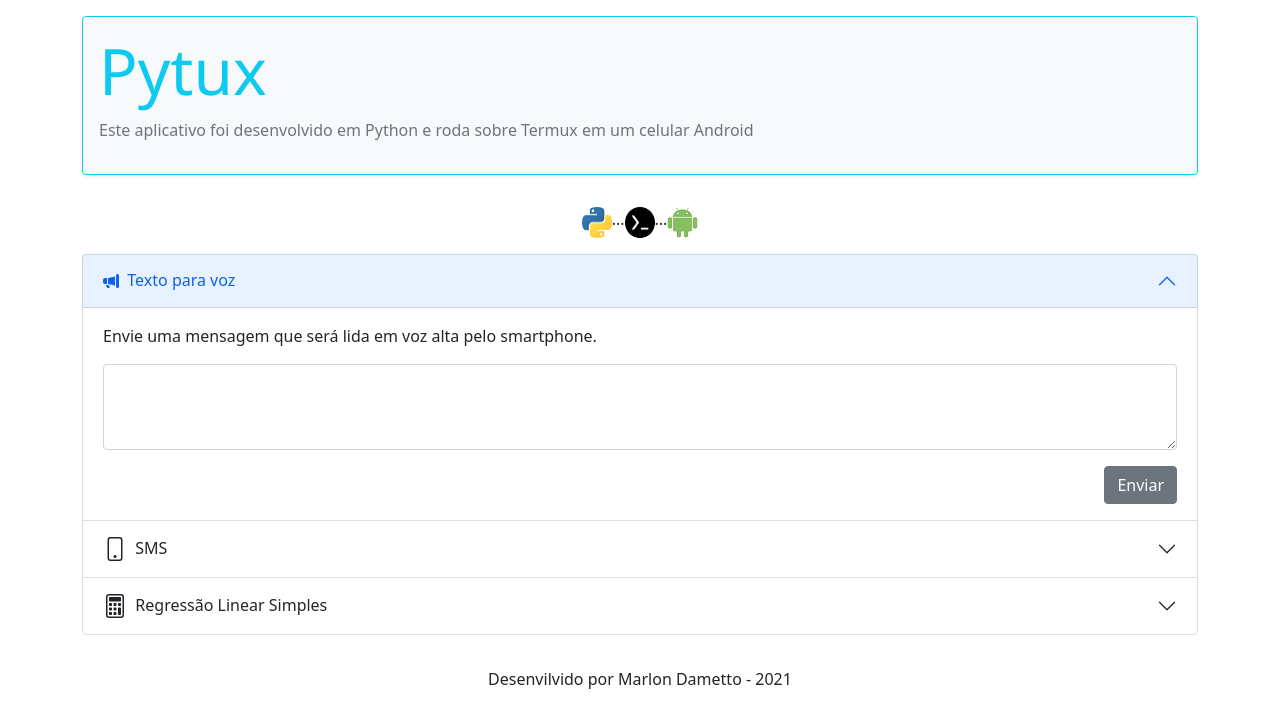
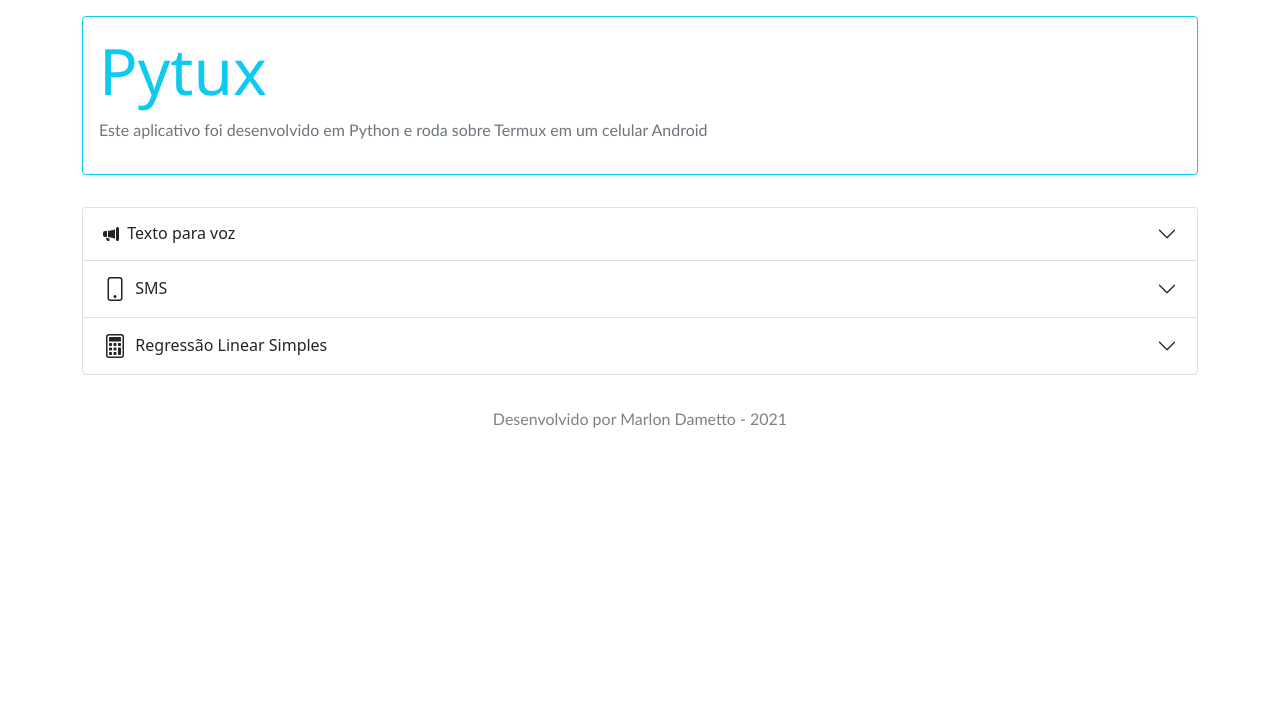
Before and after one commit to marlondametto/termuxpython, a Flask app: page / in a window 1280 px wide. Shown: the top 728 px of the page. Run offline with Flask 2, Linux system fonts and the light colour scheme; some libraries are stand-ins or nearby versions.

Commit message:
Visual studio code

```diff
--- a/run.py
+++ b/run.py
@@ -67,8 +67,8 @@ def linearRegression():
         #Carrega planilha de dados
         base = pandas.read_csv('./static/cars.csv')
         base = base.drop(['Unnamed: 0'], axis = 1)
-        x = base.iloc[:, 0].values #distância
-        y = base.iloc[:, 1].values #velocidade
+        x = base.iloc[:, 1].values #distância
+        y = base.iloc[:, 0].values #velocidade
 
         #Correlação
         #Correlações próximas de 1 são fortes. Podem ser positivas ou negativas
--- a/static/style.css
+++ b/static/style.css
@@ -13,5 +13,17 @@
 
 h1{
 	font-family: 'Segoe UI', Tahoma, Geneva, Verdana, sans-serif;
-	color: "gray";
+	color: gray;
 }
+
+p{
+	font-family: 'Calibri', 'Segoe UI', Tahoma, Geneva, Verdana, sans-serif;
+	color: gray;
+}
+
+h1, h2, h3, h4, h5{
+	color:gray;
+}
+table, th, td, tr{
+	color: gray;
+}
--- a/templates/base.html
+++ b/templates/base.html
@@ -13,7 +13,7 @@
 
 	<body>
 		<div class="container">
-			<div class="border border-info shadow-sm rounded cabecalho bg-light">
+			<div class="border border-info shadow-sm rounded cabecalho">
 				<h1 class="display-3 text-info">Pytux</h1>
 				<p class="text-secondary fw-light">
 					Este aplicativo foi desenvolvido em Python e roda sobre Termux
@@ -22,19 +22,19 @@
 			</div>
 
 
-			<div class="d-flex justify-content-center mb-3">
+			<!-- <div class="d-flex justify-content-center mb-3">
 				<img src="../static/img/python1.png" alt="python">
 				<div>...</div>
 				<img src="../static/img/termux1.png" alt="termux">
 				<div>...</div>
 				<img src="../static/img/android2.png" alt="android">
-			</div>
+			</div>			 -->
 		</div>
 		{% block content %}
 
 		{% endblock %}
 
 		<script src="https://cdn.jsdelivr.net/npm/bootstrap@5.0.0-beta1/dist/js/bootstrap.bundle.min.js" integrity="sha384-ygbV9kiqUc6oa4msXn9868pTtWMgiQaeYH7/t7LECLbyPA2x65Kgf80OJFdroafW" crossorigin="anonymous"></script>
-		<p class="text-center fw-light rodape">Desenvilvido por Marlon Dametto - 2021</p>
+		<p class="text-center fw-light rodape">Desenvolvido por Marlon Dametto - 2021</p>
 	</body>
 </html>
--- a/templates/index.html
+++ b/templates/index.html
@@ -6,7 +6,7 @@
 	<div class="accordion" id="accordMenu">
 		<div class="accordion-item">
 		  <h2 class="accordion-header" id="headingOne">
-			<button class="accordion-button" type="button" data-bs-toggle="collapse" data-bs-target="#collapseOne" aria-expanded="true" aria-controls="collapseOne">
+			<button class="accordion-button collapsed" type="button" data-bs-toggle="collapse" data-bs-target="#collapseOne" aria-expanded="true" aria-controls="collapseOne">
 				<svg xmlns="http://www.w3.org/2000/svg" width="16" height="16" fill="currentColor" class="bi bi-megaphone-fill" viewBox="0 0 16 16">
 					<path d="M13 2.5a1.5 1.5 0 0 1 3 0v11a1.5 1.5 0 0 1-3 0v-11zm-1 .724c-2.067.95-4.539 1.481-7 1.656v6.237a25.222 25.222 0 0 1 1.088.085c2.053.204 4.038.668 5.912 1.56V3.224zm-8 7.841V4.934c-.68.027-1.399.043-2.008.053A2.02 2.02 0 0 0 0 7v2c0 1.106.896 1.996 1.994 2.009a68.14 68.14 0 0 1 .496.008 64 64 0 0 1 1.51.048zm1.39 1.081c.285.021.569.047.85.078l.253 1.69a1 1 0 0 1-.983 1.187h-.548a1 1 0 0 1-.916-.599l-1.314-2.48a65.81 65.81 0 0 1 1.692.064c.327.017.65.037.966.06z"/>
 				</svg>
@@ -14,7 +14,7 @@
 				Texto para voz
 			</button>
 		  </h2>
-		  <div id="collapseOne" class="accordion-collapse collapse show" aria-labelledby="headingOne" data-bs-parent="#accordMenu">
+		  <div id="collapseOne" class="accordion-collapse collapse" aria-labelledby="headingOne" data-bs-parent="#accordMenu">
 			<div class="accordion-body">
 				<p>Envie uma mensagem que será lida em voz alta pelo smartphone.</p>
 				<form action="{{ url_for('playsound') }}" method="POST">
@@ -78,30 +78,34 @@
 				<p>
 					<strong>Exercício de regressão linear</strong>
 				</p>
-				<p>Uma planilha guarda informações que mostra a relação entre a velocidade de um determinado veículo e o tamanho de sua frenagem.</p>
+				<p>Uma planilha guarda informações que mostram a relação entre a velocidade de um determinado veículo e o tamanho de sua frenagem.</p>
 				<p>Com essas informações, pode-se tentar determinar a que velocidade o veículo estava no momento da frenagem.</p>
-				<h3>Amostra dos dados</h3>
+				<h5>Pequena amostra dos dados</h5>
 
-				<table class="table table-sm border rounded">
+				<div class="col-md-4">
+					<table class="table table-responsive table-bordered table-sm">
 						<thead">
-						<tr class="alinhamento">
+							<tr class="alinhamento bg-light">
 								<th scope="col">Velocidade</th>
 								<th scope="col">Distância</th>
 							</tr>
 						</thead>
 						<tbody class="alinhamento" id='shape'></tbody>
 					</table>
-
+				</div>
 				<br/>
 
 				<form action="{{ url_for('linearRegression') }}" method="POST">
-					<div class="mb-3">
+					<!-- <div class="mb-3">-->
+					<div class="row row-cols-md-auto">
+					<div class="col-md-3">
 						<input type="text" class="form-control" id="distancia" name="distancia" placeholder="Distância da freada (metros)">
+
 					</div>
-					<div class="float-end">
-						<button type="submit" class="btn btn-secondary">Prever</button>
+					<div class="col-md-1">
+						<button type="submit" class="btn btn-secondary float-end">Prever</button>
 					</div>
-					<div class="clearfix"></div>
+					</div>
 				</form>
 
 				<script type='text/javascript'>
@@ -118,9 +122,8 @@
 								var newRow = $('<tr>');
 								var cols = '';
 
-								// Na planilha está invertido a distância com a velocidade
-								cols += '<td>'+Math.round((data['dist'][i]) * 1.609344)+' KM/h</td>';
-								cols += '<td>'+(data['speed'][i] * 0.3048)+' m</td>';
+								cols += '<td>'+Math.round((data['speed'][i]) * 1.609344)+' KM/h</td>';
+								cols += '<td>'+(data['dist'][i] * 0.3048)+' m</td>';
 								newRow.append(cols);
 								$('#shape').append(newRow);
 							};
--- a/templates/linearRegression.html
+++ b/templates/linearRegression.html
@@ -14,7 +14,7 @@
 					<div class="card">
 						<img src="static/cardHeaderStop.jpg" class="card-img-top" alt="correlacao">
 						<div class="card-body">
-							<h5 class="card-title">Distância da freada</h5>
+							<h5 class="card-title">Comprimento da frenagem</h5>
 							<p class="card-text">
 								A predição da velocidade do veículo é calculada a partir da distância informada.
 							</p>
@@ -55,7 +55,7 @@
 								Velocidade em que o veículo estava baseado no modelo e na distância informada
 							</p>
 							<p class="card-text">
-								<strong>PREDIÇÃO: {{value|float * 1.609344}} KM/h</strong>
+								<strong>PREDIÇÃO: {{(value|float * 1.609344)|round(2)}} KM/h</strong>
 							</p>
 						</div>
 					</div>
```
Lines whose indentation alone changed are shown as unchanged.
